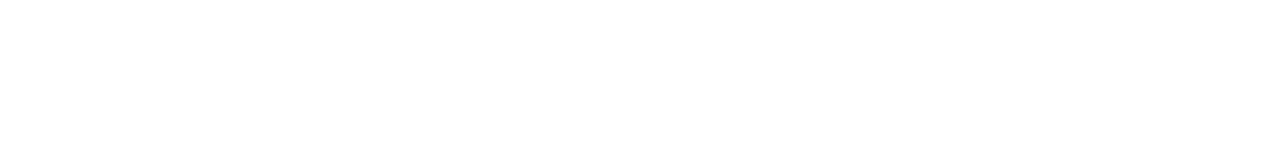
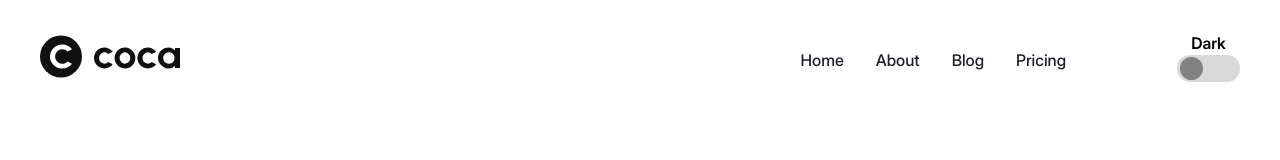
Before and after one commit to Laeissteel/coca, a website built with Vite: page src/index.html in a window 1280 px wide. Built offline with nearby package versions, Linux system fonts and the light colour scheme.

Commit message:
Created header

```diff
--- a/src/assets/scss/base/vars.scss
+++ b/src/assets/scss/base/vars.scss
@@ -4,15 +4,42 @@
   --neutral-color-20: #F5F5F5;
   --neutral-color-60: #18181D;
   --neutral-color-100: #1D1E25;
+  --neutral-color-120: #828282;
+  --neutral-color-130: #d9d9d9;
+  --neutral-color-140: #000;
+
+
+
+  // Primary Color
+  --primary-color-50: #4E7DDB;
+
+  // logo colors
+  --logo-color-text: #101010;
+  --logo-color-circle: #101010;
 
   // container
   --container-padding: 15px;
   --container-width: 1200px;
+
+  // transition
+
+  --transition: 0.2s ease-in-out;
+
+  // z-index
+  --z-index-1: 1;
+  --z-index-2: 2;
+  --z-index-3: 3;
+  --z-index-4: 4;
+
 }
 
 [data-theme='dark'] {
   // neutral colors
   --neutral-color-10: #1D1E25;
   --neutral-color-100: #fff;
+  --neutral-color-140: #fff;
 
+  // logo colors
+  --logo-color-text: #fff;
+  --logo-color-circle: #343542;
 }
--- /dev/null
+++ b/src/assets/scss/components/header.scss
@@ -0,0 +1,180 @@
+.header {
+  padding: 26px 0 22px;
+
+  @include mobile {
+    padding: 22px 0 18px;
+  }
+
+  &__container {
+    @include flex-all-between;
+  }
+
+  &__logo {
+    position: relative;
+    z-index: var(--z-index-4);
+
+    & svg {
+      @include mobile {
+        width: 130px;
+      }
+
+      & path {
+        &:not(:last-child) {
+          fill: var(--logo-color-text);
+        }
+      }
+
+      & circle {
+        fill: var(--logo-color-circle);
+      }
+    }
+  }
+
+  &__right {
+    @include flex-align-center;
+    gap: 111px;
+
+    @include tablet {
+      gap: 60px;
+    }
+
+    @include small-tablet {
+      position: fixed;
+      top: 0;
+      left: -100vw;
+      z-index: var(--z-index-3);
+      flex-direction: column;
+      justify-content: center;
+      width: 80dvw;
+      height: 100dvh;
+      background-color: var(--neutral-color-10);
+      opacity: 0;
+      visibility: hidden;
+      transition: left var(--transition), opasity var(--transition), visibility var(--transition);
+
+      &--visible {
+        left: 0;
+        opacity: 1;
+        visibility: visible;
+      }
+    }
+  }
+
+  &__switcher {
+    position: relative;
+    border-radius: 13px;
+    width: 63px;
+    height: 27px;
+    background-color: var(--neutral-color-130);
+    transform: translateY(8px);
+    transition: background-color var(--transition);
+
+    &::before {
+      content: '';
+      position: absolute;
+      top: 2px;
+      left: 3px;
+      display: inline-block;
+      border-radius: 50%;
+      width: 23px;
+      height: 23px;
+      background-color: var(--neutral-color-120);
+      transition:
+        left var(--transition),
+        background-color var(--transition);
+    }
+
+    &-text {
+      position: absolute;
+      top: -24px;
+      left: 50%;
+      font-weight: 600;
+      line-height: 150%;
+      text-align: center;
+      color: var(--neutral-color-140);
+      transform: translateX(-50%);
+    }
+
+    &-checkbox {
+      appearance: none;
+    }
+
+    &:has(&-checkbox:checked) {
+      background-color: var(--neutral-color-60);
+
+      &::before {
+        left: 38px;
+        background-color: var(--primary-color-50);
+      }
+    }
+  }
+}
+
+.nav {
+  &__list {
+    @include flex-align-center;
+    gap: 32px;
+
+    @include small-tablet {
+      gap: 20px;
+      flex-direction: column;
+    }
+
+    @include mobile {
+      gap: 10px;
+    }
+  }
+
+  &__link {
+    position: relative;
+    font-weight: 500;
+    line-height: 162%;
+    color: var(--neutral-color-100);
+
+    @include small-tablet {
+      line-height: 200%;
+    }
+
+    &::after {
+      content: '';
+      position: absolute;
+      right: 0;
+      bottom: -5px;
+      left: 0;
+      height: 1px;
+      background-color: var(--neutral-color-100);
+      opacity: 0;
+      visibility: hidden;
+      transition:
+        opacity var(--transition),
+        visibility var(--transition);
+    }
+
+    &:hover {
+      &::after {
+        opacity: 1;
+        visibility: visible;
+      }
+    }
+  }
+}
+
+.overlay {
+  @include small-tablet {
+    position: fixed;
+    inset: 0;
+    z-index: var(--z-index-2);
+    background-color: #000000b3;
+    opacity: 0;
+    visibility: hidden;
+    transition: opacity var(--transition), visibility var(--transition);
+    &--visible {
+      opacity: 1;
+      visibility: visible;
+    }
+  }
+}
+
+.burger {
+  @include burger;
+}
--- a/src/assets/scss/main.scss
+++ b/src/assets/scss/main.scss
@@ -1,3 +1,6 @@
 @import './mixins';
 @import './base';
 @import './globals/';
+
+// components
+@import './components/header';
--- a/src/assets/scss/mixins/font-face.scss
+++ b/src/assets/scss/mixins/font-face.scss
@@ -2,7 +2,7 @@
   @font-face {
     src:
     local($font-fameli),
-    url('../../fonts/#{$url}.woff2') format('woff2');
+    url('../fonts/#{$url}.woff2') format('woff2');
     font-family: $font-fameli;
     font-weight: $weight;
     font-style: $font-style;
--- /dev/null
+++ b/src/html/components/header.html
@@ -0,0 +1,40 @@
+<header class="header">
+  <h1 class="hidden">Coca - Digital Marketing Website. Home page</h1>
+  <div class="container header__container">
+    <a href="/" class="header__logo" aria-label="Home page">
+      <svg width="140" height="66" viewBox="0 0 140 66" fill="none" xmlns="http://www.w3.org/2000/svg">
+        <path d="M68.1455 35.9848L72.722 38.3558C71.7651 39.6044 70.5655 40.6072 69.1232 41.3643C67.6809 42.1214 66.1069 42.5 64.4011 42.5C62.4873 42.5 60.7399 42.0285 59.159 41.0854C57.5919 40.1423 56.3368 38.8805 55.3937 37.2998C54.4646 35.7059 54 33.9459 54 32.0199C54 30.5588 54.2704 29.1973 54.8113 27.9355C55.3521 26.6603 56.0941 25.5446 57.0371 24.5882C57.994 23.6186 59.1035 22.8615 60.3655 22.3169C61.6275 21.7723 62.9727 21.5 64.4011 21.5C66.1069 21.5 67.6809 21.8786 69.1232 22.6357C70.5655 23.3928 71.7651 24.4089 72.722 25.6841L68.1455 28.0351C67.6601 27.5038 67.0846 27.092 66.4189 26.7998C65.7671 26.5076 65.0945 26.3615 64.4011 26.3615C63.4026 26.3615 62.5012 26.6271 61.6968 27.1584C60.8925 27.6765 60.2545 28.3672 59.783 29.2305C59.3115 30.0806 59.0757 31.0104 59.0757 32.0199C59.0757 33.0161 59.3115 33.9459 59.783 34.8093C60.2545 35.6594 60.8925 36.3435 61.6968 36.8615C62.5012 37.3795 63.4026 37.6385 64.4011 37.6385C65.1223 37.6385 65.8087 37.4924 66.4605 37.2002C67.1123 36.8947 67.674 36.4896 68.1455 35.9848Z" fill="#101010" />
+        <path d="M84.9596 42.5C83.0458 42.5 81.2984 42.0285 79.7174 41.0854C78.1503 40.1423 76.8952 38.8805 75.9522 37.2998C75.023 35.7059 74.5585 33.9459 74.5585 32.0199C74.5585 30.5588 74.8289 29.1973 75.3697 27.9355C75.9106 26.6603 76.6525 25.5446 77.5956 24.5882C78.5525 23.6186 79.6619 22.8615 80.9239 22.3169C82.1859 21.7723 83.5312 21.5 84.9596 21.5C86.8734 21.5 88.6138 21.9715 90.1809 22.9146C91.7619 23.8577 93.017 25.1262 93.9461 26.7201C94.8892 28.314 95.3607 30.0806 95.3607 32.0199C95.3607 33.4677 95.0903 34.8226 94.5494 36.0844C94.0085 37.3463 93.2597 38.462 92.3028 39.4317C91.3597 40.388 90.2572 41.1385 88.9952 41.6831C87.7471 42.2277 86.4019 42.5 84.9596 42.5ZM84.9596 37.6385C85.9719 37.6385 86.8803 37.3795 87.6847 36.8615C88.489 36.3435 89.12 35.6594 89.5777 34.8093C90.0492 33.9592 90.2849 33.0294 90.2849 32.0199C90.2849 30.9839 90.0423 30.0408 89.5569 29.1907C89.0854 28.3273 88.4405 27.6433 87.6223 27.1385C86.8179 26.6205 85.9303 26.3615 84.9596 26.3615C83.9611 26.3615 83.0596 26.6205 82.2553 27.1385C81.4509 27.6565 80.813 28.3472 80.3415 29.2106C79.87 30.074 79.6342 31.0104 79.6342 32.0199C79.6342 33.0693 79.8769 34.019 80.3623 34.8691C80.8477 35.7192 81.4925 36.3966 82.2969 36.9013C83.1151 37.3928 84.0027 37.6385 84.9596 37.6385Z" fill="#101010" />
+        <path d="M111.578 35.9848L116.155 38.3558C115.198 39.6044 113.998 40.6072 112.556 41.3643C111.114 42.1214 109.54 42.5 107.834 42.5C105.92 42.5 104.173 42.0285 102.592 41.0854C101.025 40.1423 99.7696 38.8805 98.8265 37.2998C97.8974 35.7059 97.4328 33.9459 97.4328 32.0199C97.4328 30.5588 97.7032 29.1973 98.2441 27.9355C98.7849 26.6603 99.5269 25.5446 100.47 24.5882C101.427 23.6186 102.536 22.8615 103.798 22.3169C105.06 21.7723 106.405 21.5 107.834 21.5C109.54 21.5 111.114 21.8786 112.556 22.6357C113.998 23.3928 115.198 24.4089 116.155 25.6841L111.578 28.0351C111.093 27.5038 110.517 27.092 109.852 26.7998C109.2 26.5076 108.527 26.3615 107.834 26.3615C106.835 26.3615 105.934 26.6271 105.13 27.1584C104.325 27.6765 103.687 28.3672 103.216 29.2305C102.744 30.0806 102.509 31.0104 102.509 32.0199C102.509 33.0161 102.744 33.9459 103.216 34.8093C103.687 35.6594 104.325 36.3435 105.13 36.8615C105.934 37.3795 106.835 37.6385 107.834 37.6385C108.555 37.6385 109.242 37.4924 109.893 37.2002C110.545 36.8947 111.107 36.4896 111.578 35.9848Z" fill="#101010" />
+        <path d="M134.924 22.0579H140V41.982H134.924L134.695 39.5114C134.127 40.4013 133.371 41.1252 132.428 41.6831C131.499 42.2277 130.396 42.5 129.12 42.5C127.581 42.5 126.139 42.2211 124.794 41.6632C123.448 41.1053 122.263 40.3349 121.236 39.352C120.224 38.3691 119.427 37.2334 118.844 35.945C118.276 34.6565 117.991 33.2751 117.991 31.8008C117.991 30.3795 118.262 29.0446 118.803 27.796C119.357 26.5474 120.127 25.4516 121.112 24.5085C122.096 23.5655 123.233 22.8283 124.523 22.297C125.813 21.7657 127.2 21.5 128.684 21.5C130.057 21.5 131.284 21.7922 132.366 22.3767C133.461 22.9611 134.39 23.7049 135.153 24.6082L134.924 22.0579ZM128.996 37.8178C130.077 37.8178 131.034 37.5588 131.866 37.0408C132.698 36.5228 133.35 35.8254 133.822 34.9488C134.293 34.0588 134.529 33.0825 134.529 32.0199C134.529 30.944 134.293 29.9677 133.822 29.0911C133.35 28.2011 132.691 27.4972 131.846 26.9791C131.013 26.4611 130.063 26.2021 128.996 26.2021C127.928 26.2021 126.95 26.4677 126.063 26.9991C125.189 27.5171 124.488 28.2144 123.961 29.0911C123.448 29.9677 123.192 30.944 123.192 32.0199C123.192 33.0958 123.455 34.0721 123.982 34.9488C124.509 35.8254 125.21 36.5228 126.083 37.0408C126.971 37.5588 127.942 37.8178 128.996 37.8178Z" fill="#101010" />
+        <circle cx="21" cy="30.5" r="21" fill="#101010" />
+        <path d="M27.4483 35.4412L32 37.741C30.8906 39.1831 29.4794 40.3368 27.7664 41.2021C26.0697 42.0674 24.2262 42.5 22.2358 42.5C19.9844 42.5 17.9288 41.9611 16.069 40.8833C14.2254 39.8055 12.749 38.3634 11.6396 36.5569C10.5465 34.7353 10 32.7239 10 30.5228C10 28.8529 10.3181 27.297 10.9544 25.8548C11.5907 24.3975 12.4635 23.1224 13.5729 22.0294C14.6986 20.9213 16.0037 20.056 17.4883 19.4336C18.9729 18.8112 20.5554 18.5 22.2358 18.5C24.2262 18.5 26.0697 18.9326 27.7664 19.7979C29.4794 20.6632 30.8906 21.8245 32 23.2818L27.4483 25.5816C26.7631 24.8226 25.9637 24.2457 25.0501 23.851C24.1364 23.4412 23.1984 23.2362 22.2358 23.2362C20.898 23.2362 19.6826 23.5778 18.5895 24.2609C17.5128 24.9288 16.6563 25.8169 16.02 26.925C15.4001 28.018 15.0901 29.2173 15.0901 30.5228C15.0901 31.8131 15.4082 33.0123 16.0445 34.1205C16.6808 35.2135 17.5373 36.0939 18.614 36.7619C19.7071 37.4298 20.9143 37.7638 22.2358 37.7638C23.2473 37.7638 24.2099 37.5512 25.1235 37.1262C26.0371 36.7011 26.812 36.1395 27.4483 35.4412Z" fill="white" />
+      </svg>
+    </a>
+    <div class="header__right" data-burger="menu">
+      <nav class="nav header__nav">
+        <ul class="nav__list">
+          <li class="nav__item">
+            <a class="nav__link text-p-default" href="/">Home</a>
+          </li>
+          <li class="nav__item">
+            <a class="nav__link text-p-default" href="/about.html">About</a>
+          </li>
+          <li class="nav__item">
+            <a class="nav__link text-p-default" href="/blog.html">Blog</a>
+          </li>
+          <li class="nav__item">
+            <a class="nav__link text-p-default" href="/pricing.html">Pricing</a>
+          </li>
+        </ul>
+      </nav>
+      <label class="header__switcher">
+        <span class="header__switcher-text text-p-default">Dark</span>
+        <input type="checkbox" class="header__switcher-checkbox" data-theme-switcher>
+      </label>
+    </div>
+    <button class="burger" data-burger="btn" aria-label="Burger menu">
+      <span class="burger__line"></span>
+    </button>
+  </div>
+</header>
--- /dev/null
+++ b/src/js/components/theme.js
@@ -0,0 +1,23 @@
+export const useTheme = () => {
+  const themeTarget = document.querySelector('[data-theme]');
+  const themeSwitcher = document.querySelector('[data-theme-switcher]');
+
+  const themeTargetDataset = themeTarget.dataset;
+
+  const theme = localStorage.getItem('theme') || 'light';
+  themeTargetDataset.theme = theme;
+
+  if (theme === 'dark') {
+    themeSwitcher.checked = true;
+  }
+
+  themeSwitcher.addEventListener('click', () => {
+    if (themeTargetDataset.theme === 'light') {
+      themeTargetDataset.theme = 'dark';
+      localStorage.setItem('theme', 'dark');
+    } else {
+      themeTargetDataset.theme = 'light';
+      localStorage.setItem('theme', 'light');
+    }
+  });
+};
```
Also changed, not shown: src/index.html (+4 -0 lines), src/js/components/burger.js (added, +19 -0 lines), src/js/main.js (+8 -0 lines), .stylelintrc.json.
